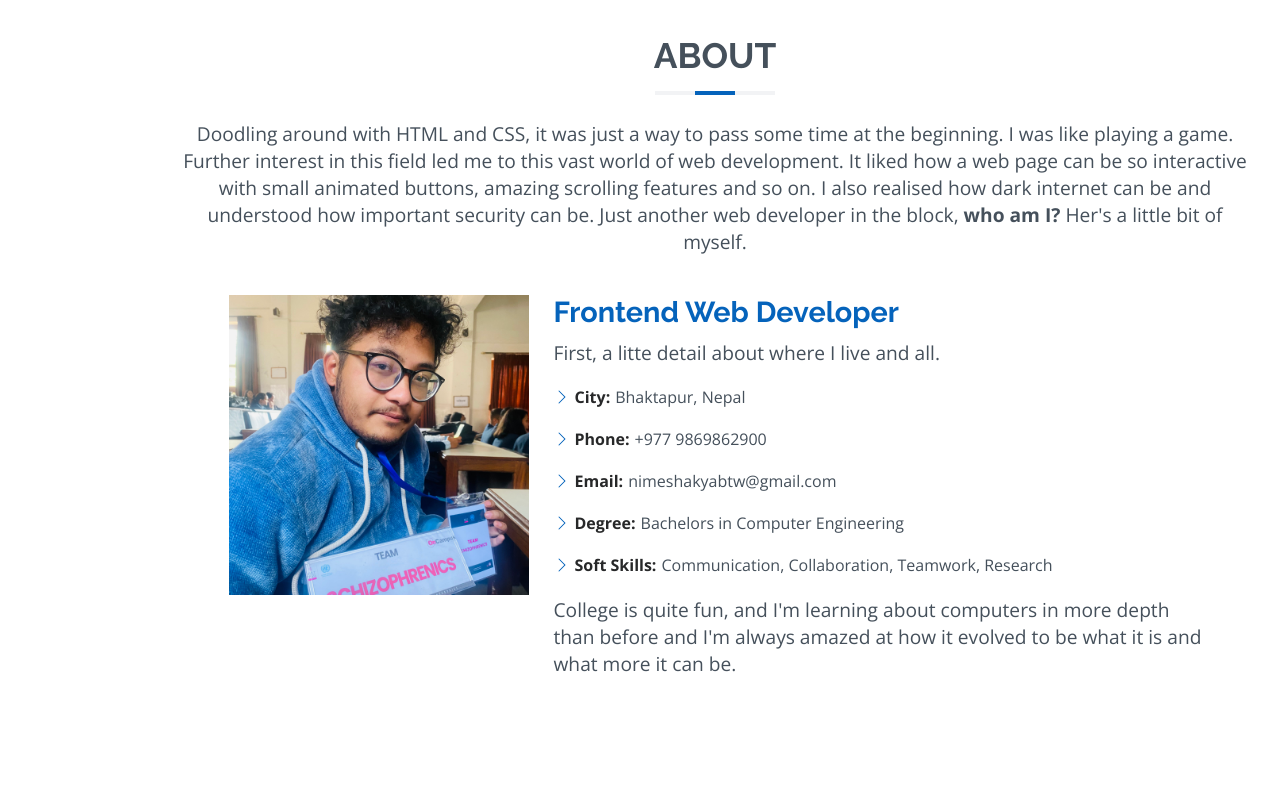
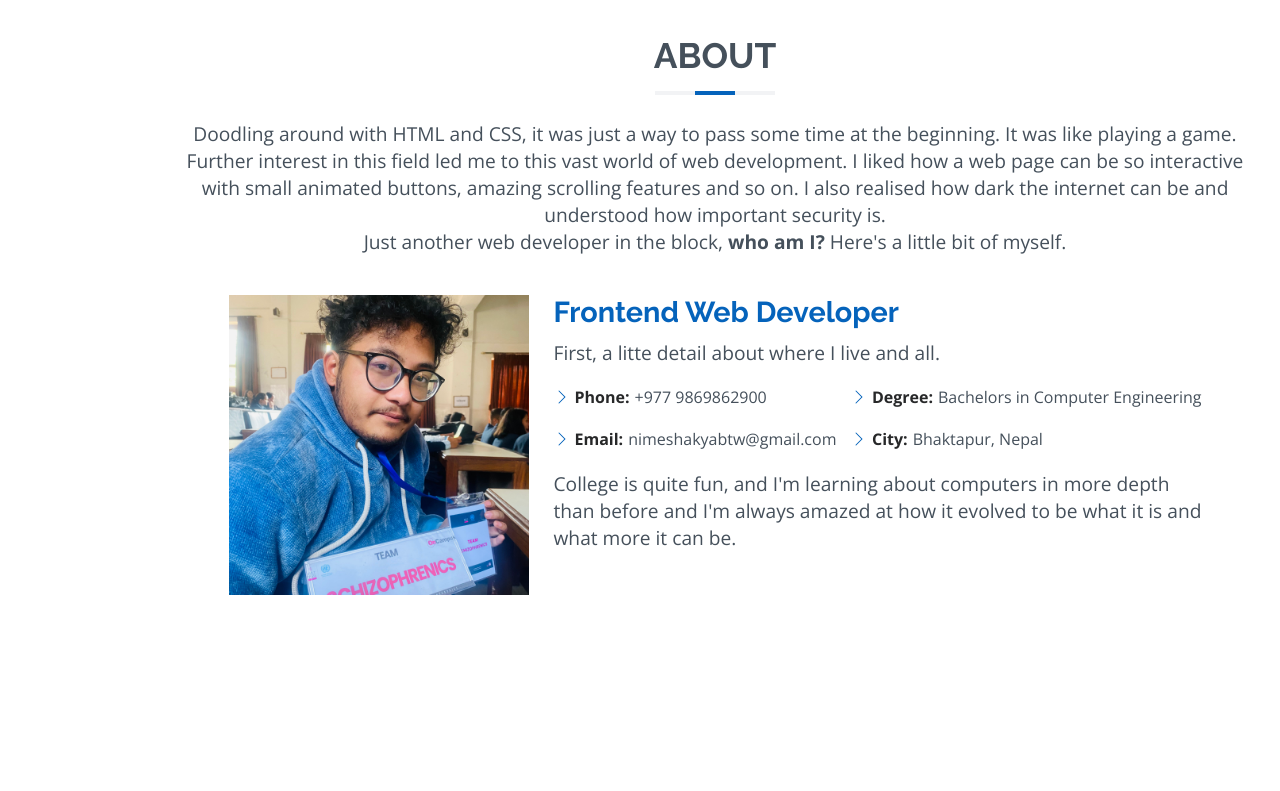
Before and after one commit to nimeshakya/nimeshakya.github.io, a React (Vite) app: page / in a window 1280 px wide. Shown: the part 1040-1831 px from the top of the page. Built offline with nearby package versions, Linux system fonts and the light colour scheme.

Commit message:
fixed some typos

```diff
--- a/src/components/Skills/Skills.jsx
+++ b/src/components/Skills/Skills.jsx
@@ -10,12 +10,12 @@ import './Skills.scss';
 const Skills = () => {
     const skills = [
         'Communication',
+        'HTML5',
         'Collaboration',
+        'CSS3',
         'Teamwork',
+        'TailwindCSS',
         'Research',
-        'HTML5',
-        'CSS3',
-        'TailwindCSS',
         'SASS',
         'JavaScript (ES6+)',
         'ReactJS',
--- a/src/sections/About/About.jsx
+++ b/src/sections/About/About.jsx
@@ -18,16 +18,12 @@ const About = ({ refAbout }) => {
             value: 'Bachelors in Computer Engineering',
         },
         {
-            name: 'soft skills',
-            value: 'Communication, Collaboration, Teamwork, Research',
+            name: 'city',
+            value: 'Bhaktapur, Nepal',
         },
     ];
 
     const descriptionList1 = [
-        {
-            name: 'city',
-            value: 'Bhaktapur, Nepal',
-        },
         {
             name: 'phone',
             value: '+977 9869862900',
@@ -52,14 +48,14 @@ const About = ({ refAbout }) => {
                 <UnderLine />
                 <p>
                     Doodling around with HTML and CSS, it was just a way to pass
-                    some time at the beginning. I was like playing a game.
+                    some time at the beginning. It was like playing a game.
                     Further interest in this field led me to this vast world of
-                    web development. It liked how a web page can be so
+                    web development. I liked how a web page can be so
                     interactive with small animated buttons, amazing scrolling
-                    features and so on. I also realised how dark internet can be
-                    and understood how important security can be. Just another
-                    web developer in the block, <b>who am I?</b> Her's a little
-                    bit of myself.
+                    features and so on. I also realised how dark the internet
+                    can be and understood how important security is.
+                    <br /> Just another web developer in the block,{' '}
+                    <b>who am I?</b> Here's a little bit of myself.
                 </p>
                 <div className='description-container'>
                     <img src={profilePlaceholder} alt='profile_placeholder' />
```
